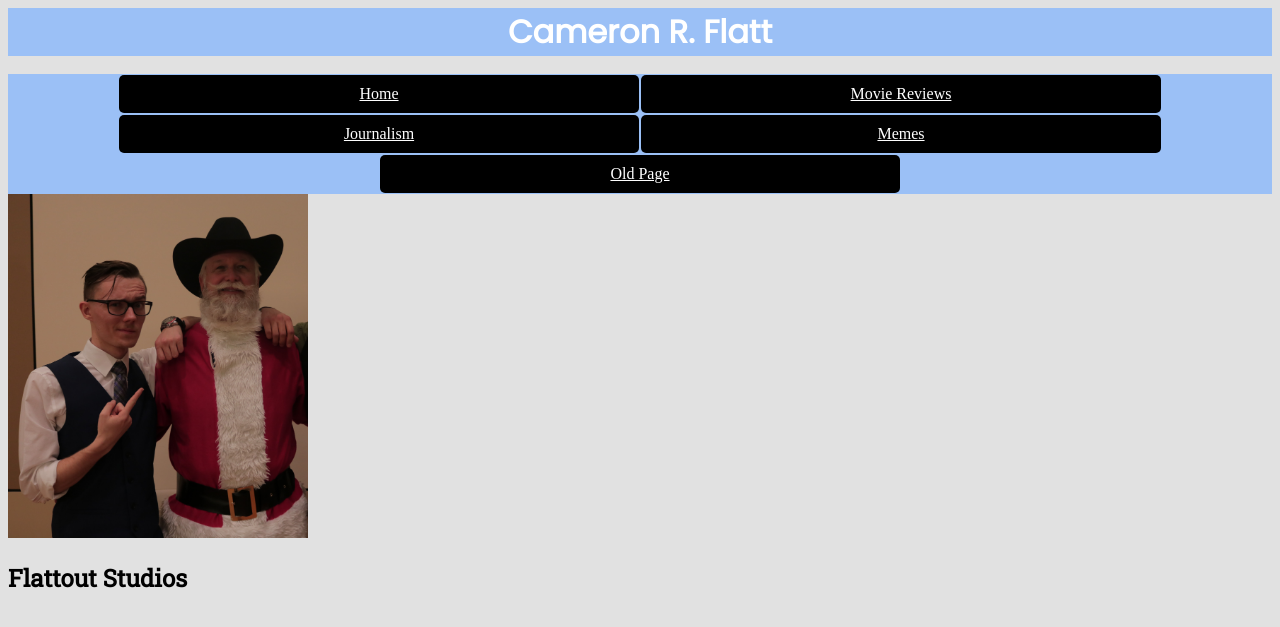
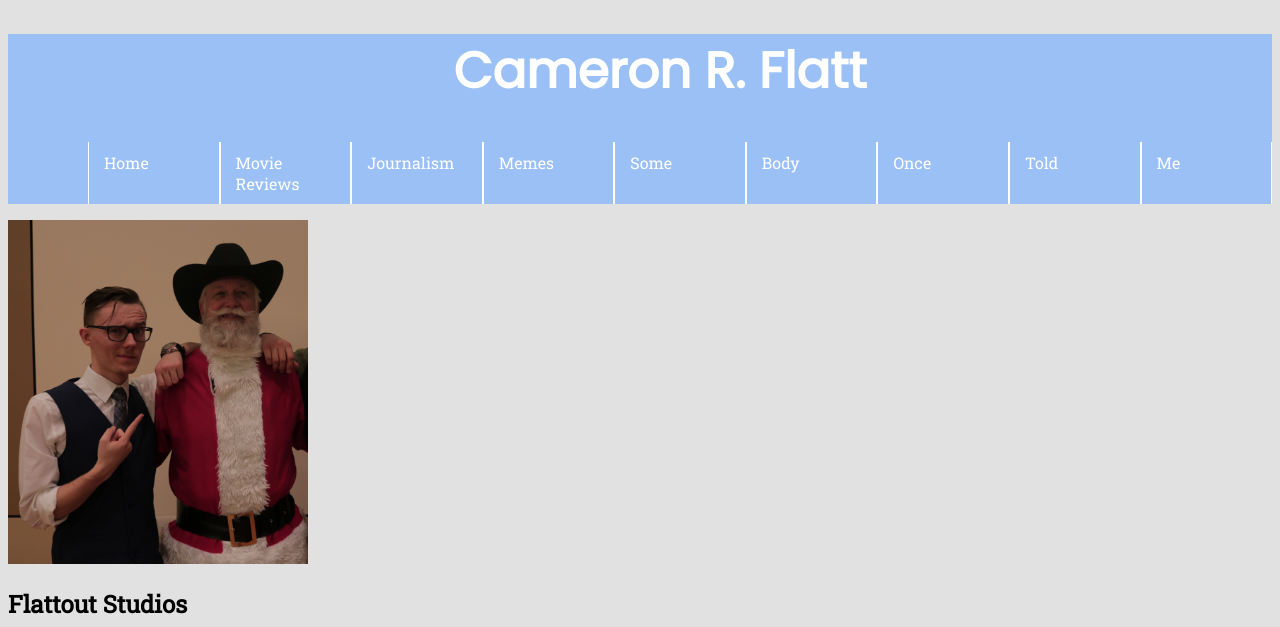
Before and after one commit to J4502-SS19/CammyCode, a plain HTML site: page index.html in a window 1280 px wide. Shown: the top 627 px of the page. Drawn offline with nearby package versions, Linux system fonts and the light colour scheme.

Commit message:
Added better nav

```diff
--- a/index.html
+++ b/index.html
@@ -7,16 +7,30 @@
 		content="text/html;charset=utf-8" />
 	<link href="https://fonts.googleapis.com/css?family=Indie+Flower|Poppins|Roboto+Slab" rel="stylesheet"/>
 	<link rel="stylesheet" type="text/css" href="style.css"/>
+	<script src="https://code.jquery.com/jquery-1.12.0.min.js"></script>
+  <script src="menu.js" type="text/javascript"></script>
 </head>
 
 <body>
-<!--This is a comment. It won't show up in your browser, only in the page source-->
-<h1 id="header">Cameron R. Flatt</h1>
-	<br/>
+	<menu>
+		<h1>Cameron R. Flatt</h1>
+		<nav>
+			<a class="menu-trigger" href="#">&#9776;</a>
+			<ul>
+			<li><a href="index.html">Home</a></li>
+			<li><a href="https://flattoutstudios.wordpress.com">Movie Reviews</a></li>
+			<li><a href="https://flattoutreporting.wordpress.com">Journalism</a></li>
+			<li><a href="memes.html">Memes</a></li>
+			<li><a href="#">Some</a></li>
+			<li><a href="#">Body</a></li>
+			<li><a href="#">Once</a></li>
+			<li><a href="#">Told</a></li>
+			<li><a href="#">Me</a></li>
+			</ul>
+			</nav>
+		</menu>
 
-
-
-<div id="container">
+<!-- <div id="container">
 
 		<div class="item"><a href="index.html">Home</a></div>
 		<div class="item"><a href="https://flattoutstudios.wordpress.com"> Movie Reviews </a></div>
@@ -24,7 +38,7 @@
 		<div class="item"><a href="memes.html">Memes</a></div>
 		<div class="item"><a href="oldindex.html">Old Page</a></div>
 
-</div>
+</div> -->
 <a href="mailto:crfz49@mail.missouri.edu"><img width="300" src="img/santacam.jpg" alt="thatme"/></a>
 <h2>Flattout Studios</h2>
 <article>
--- /dev/null
+++ b/menu.js
@@ -0,0 +1,11 @@
+$(document).ready(function() {
+  $('.menu-trigger').click(function() {
+    $('nav ul').slideToggle(500);
+  });
+
+  $(window).resize(function() {
+	   if (  $(window).width() > 700 ) {
+		$('nav ul').removeAttr('style');
+	 }
+	});
+});
--- a/style.css
+++ b/style.css
@@ -62,6 +62,39 @@ flex-direction: row;
   list-style: none;
 }
 
+menu {
+  background-color: #9BC0F6;
+}
+
+
+nav ul li {
+    display: block;
+    width: 100%;
+    border-top: 1.5px white solid;
+    font-family: 'Roboto Slab', helvetica, "Times new roman", serif;
+}
+
+nav a {
+    color: white;
+    display: block;
+    text-decoration: none;
+    padding: 10px 15px;
+}
+
+.menu-trigger {
+    order: 1;
+    font-size: 40px;
+}
+
+menu h1 {
+    order: 2;
+    font-size: 50px;
+}
+
+nav ul {
+    display: none;
+}
+
 a a:hover, #nav a:active {
   background-color: white;
 }
@@ -106,6 +139,7 @@ article {
   border-bottom: 1px solid #ccc;
 }
 
+
 @media screen and (min-width:400px) {
   article {
     display: grid;
@@ -139,6 +173,7 @@ article {
   }
 }
 
+
 @media screen and (min-width:650px) {
   article {
     display: grid;
@@ -168,7 +203,33 @@ article {
     grid-area: d;
 
   }
+  @media screen and (min-width: 850px){
+
+    nav ul {
+        display: flex;
+    }
+
+    nav ul li {
+        border-top: none;
+        border-left: 1.5px white solid;
+        border-right: 1.5px white solid;
+    }
+
+    .menu-trigger {
+        display: none;
+    }
+
+    header h1 {
+        order: 1;
+    }
+
+    nav {
+        order: 2;
+    }
+
 }
+}
+
 
 
 @media screen and (min-width:800px) {
```
